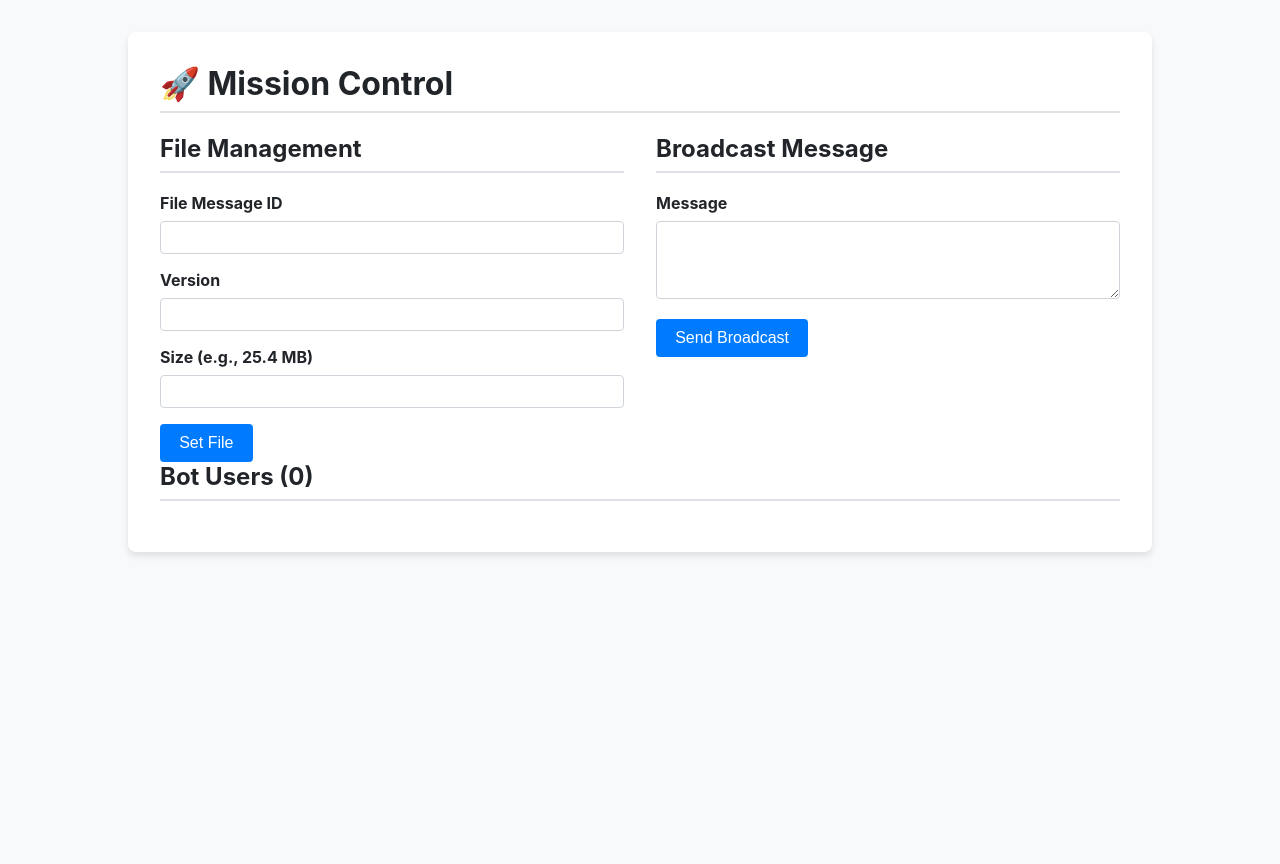
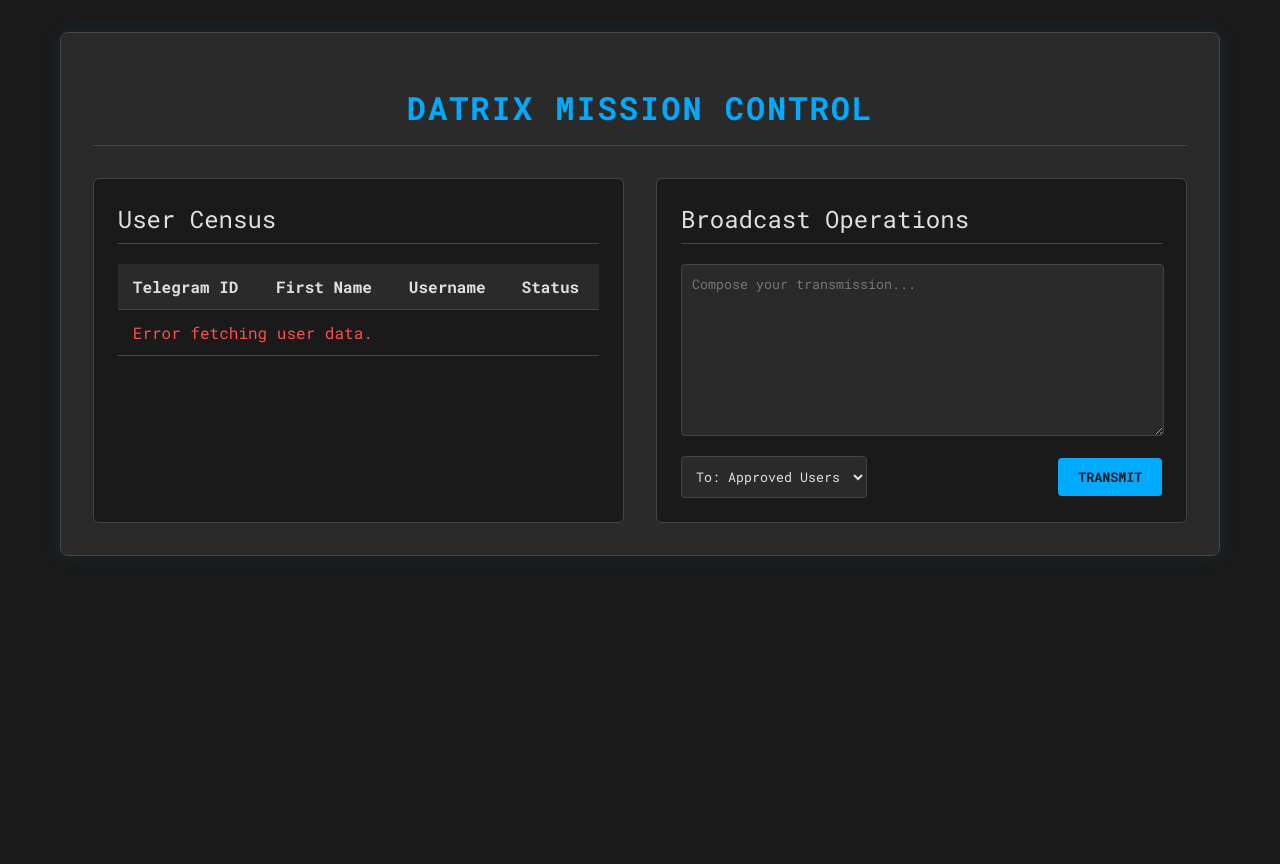
Before and after one commit to Merojoudeh/datrix-bot, a Flask app: template templates/dashboard.html in a window 1280 px wide. Before the commit the page ends 556 px from the top, so only its background shows below. Run offline with Flask 3, Linux system fonts and the light colour scheme; the template is opened without the code that fills it, so the values that code supplies are empty; some libraries are stand-ins or nearby versions.

Commit message:
Update dashboard.html

```diff
--- a/templates/dashboard.html
+++ b/templates/dashboard.html
@@ -1,150 +1,130 @@
+<!-- templates/dashboard.html -->
+<!-- Phoenix Protocol Blueprint v1.0 -->
 <!DOCTYPE html>
 <html lang="en">
 <head>
     <meta charset="UTF-8">
     <meta name="viewport" content="width=device-width, initial-scale=1.0">
     <title>Mission Control</title>
-    <style>
-        body { font-family: -apple-system, BlinkMacSystemFont, "Segoe UI", Roboto, "Helvetica Neue", Arial, sans-serif; background-color: #f8f9fa; color: #212529; margin: 0; padding: 2rem; }
-        .container { max-width: 960px; margin: auto; background: #fff; padding: 2rem; border-radius: 8px; box-shadow: 0 4px 6px rgba(0,0,0,0.1); }
-        h1, h2 { border-bottom: 2px solid #dee2e6; padding-bottom: 0.5rem; margin-top: 0; }
-        .form-group { margin-bottom: 1rem; }
-        label { display: block; margin-bottom: 0.5rem; font-weight: bold; }
-        input[type="text"], input[type="number"], textarea { width: 100%; padding: 0.5rem; border: 1px solid #ced4da; border-radius: 4px; box-sizing: border-box; }
-        button { background-color: #007bff; color: white; padding: 0.6rem 1.2rem; border: none; border-radius: 4px; cursor: pointer; font-size: 1rem; }
-        button:hover { background-color: #0056b3; }
-        .grid { display: grid; grid-template-columns: 1fr 1fr; gap: 2rem; }
-        #user-list { list-style-type: none; padding: 0; }
-        #user-list li { background: #e9ecef; padding: 0.5rem; border-radius: 4px; margin-bottom: 0.5rem; }
-        .status { margin-top: 1rem; padding: 1rem; border-radius: 4px; display: none; }
-        .status.success { background-color: #d4edda; color: #155724; }
-        .status.error { background-color: #f8d7da; color: #721c24; }
-    </style>
+    <link rel="stylesheet" href="{{ url_for('static', filename='style.css') }}">
 </head>
 <body>
     <div class="container">
-        <h1>🚀 Mission Control</h1>
-        <div class="grid">
-            <section id="file-management">
-                <h2>File Management</h2>
-                <form id="file-form">
-                    <div class="form-group">
-                        <label for="message-id">File Message ID</label>
-                        <input type="number" id="message-id" required>
-                    </div>
-                    <div class="form-group">
-                        <label for="version">Version</label>
-                        <input type="text" id="version" required>
-                    </div>
-                    <div class="form-group">
-                        <label for="size">Size (e.g., 25.4 MB)</label>
-                        <input type="text" id="size" required>
-                    </div>
-                    <button type="submit">Set File</button>
-                </form>
-            </section>
-            <section id="broadcast">
-                <h2>Broadcast Message</h2>
-                <form id="broadcast-form">
-                    <div class="form-group">
-                        <label for="broadcast-message">Message</label>
-                        <textarea id="broadcast-message" rows="4" required></textarea>
-                    </div>
-                    <button type="submit">Send Broadcast</button>
-                </form>
-            </section>
+        <h1>Datrix Mission Control</h1>
+
+        <div class="grid-container">
+            <div class="section" id="census-section">
+                <h2>User Census</h2>
+                <table id="users-table">
+                    <thead>
+                        <tr>
+                            <th>Telegram ID</th>
+                            <th>First Name</th>
+                            <th>Username</th>
+                            <th>Status</th>
+                        </tr>
+                    </thead>
+                    <tbody>
+                        <!-- User data will be injected here by the script -->
+                    </tbody>
+                </table>
+            </div>
+
+            <div class="section" id="broadcast-section">
+                <h2>Broadcast Operations</h2>
+                <textarea id="broadcast-message" placeholder="Compose your transmission..."></textarea>
+                <div class="broadcast-controls">
+                    <select id="broadcast-target">
+                        <option value="approved">To: Approved Users</option>
+                        <option value="all">To: All Users</option>
+                    </select>
+                    <button id="send-broadcast">Transmit</button>
+                </div>
+                <div id="status-message"></div>
+            </div>
         </div>
-        <div id="status-area" class="status"></div>
-        <section id="users">
-            <h2>Bot Users (<span id="user-count">0</span>)</h2>
-            <ul id="user-list"></ul>
-        </section>
     </div>
 
     <script>
-        document.addEventListener('DOMContentLoaded', () => {
-            const fileForm = document.getElementById('file-form');
-            const broadcastForm = document.getElementById('broadcast-form');
-            const statusArea = document.getElementById('status-area');
-            const userList = document.getElementById('user-list');
-            const userCount = document.getElementById('user-count');
+        // Phoenix Protocol Interface Script
+        document.addEventListener('DOMContentLoaded', function() {
+            const usersTableBody = document.querySelector('#users-table tbody');
+            const broadcastButton = document.getElementById('send-broadcast');
+            const broadcastMessage = document.getElementById('broadcast-message');
+            const broadcastTarget = document.getElementById('broadcast-target');
+            const statusMessage = document.getElementById('status-message');
 
-            // Function to display status messages
-            const showStatus = (message, isError = false) => {
-                statusArea.textContent = message;
-                statusArea.className = isError ? 'status error' : 'status success';
-                statusArea.style.display = 'block';
-                setTimeout(() => { statusArea.style.display = 'none'; }, 5000);
-            };
-
-            // Fetch and display users on page load
-            const fetchUsers = async () => {
+            // Fetch and display users
+            async function loadUsers() {
                 try {
                     const response = await fetch('/api/bot_users');
-                    if (!response.ok) throw new Error('Failed to fetch users.');
+                    if (!response.ok) throw new Error(`Network response was not ok: ${response.statusText}`);
                     const users = await response.json();
 
-                    userList.innerHTML = ''; // Clear current list
+                    usersTableBody.innerHTML = ''; // Clear existing data
                     users.forEach(user => {
-                        const li = document.createElement('li');
-                        const status = user.is_app_user ? '✅ Approved' : '⏳ Pending';
-                        li.textContent = `${user.first_name} (@${user.user_name || 'N/A'}) - ${status}`;
-                        userList.appendChild(li);
+                        const row = usersTableBody.insertRow();
+                        row.innerHTML = `
+                            <td>${user.telegram_id}</td>
+                            <td>${user.first_name || 'N/A'}</td>
+                            <td>${user.user_name ? '@' + user.user_name : 'N/A'}</td>
+                            <td>
+                                <span class="status-${user.is_app_user ? 'approved' : 'pending'}">
+                                    ${user.is_app_user ? 'Approved' : 'Pending'}
+                                </span>
+                            </td>
+                        `;
                     });
-                    userCount.textContent = users.length;
                 } catch (error) {
-                    showStatus(error.message, true);
+                    console.error('Failed to load user census:', error);
+                    usersTableBody.innerHTML = '<tr><td colspan="4" style="color: var(--error-color);">Error fetching user data.</td></tr>';
                 }
-            };
+            }
 
-            // Handle File Form Submission
-            fileForm.addEventListener('submit', async (e) => {
-                e.preventDefault();
-                const data = {
-                    message_id: document.getElementById('message-id').value,
-                    version: document.getElementById('version').value,
-                    size: document.getElementById('size').value,
-                };
+            // Send broadcast message
+            broadcastButton.addEventListener('click', async () => {
+                const message = broadcastMessage.value.trim();
+                const target = broadcastTarget.value;
+                if (!message) {
+                    alert('Cannot transmit an empty message.');
+                    return;
+                }
 
-                try {
-                    const response = await fetch('/api/set_file', {
-                        method: 'POST',
-                        headers: { 'Content-Type': 'application/json' },
-                        body: JSON.stringify(data)
-                    });
-                    const result = await response.json();
-                    if (!response.ok) throw new Error(result.message);
-                    showStatus(result.message);
-                    fileForm.reset();
-                } catch (error) {
-                    showStatus(error.message, true);
-                }
-            });
-
-            // Handle Broadcast Form Submission
-            broadcastForm.addEventListener('submit', async (e) => {
-                e.preventDefault();
-                const data = {
-                    message: document.getElementById('broadcast-message').value
-                };
+                broadcastButton.disabled = true;
+                broadcastButton.textContent = 'Transmitting...';
+                statusMessage.style.display = 'none';
 
                 try {
                     const response = await fetch('/api/broadcast', {
                         method: 'POST',
                         headers: { 'Content-Type': 'application/json' },
-                        body: JSON.stringify(data)
+                        body: JSON.stringify({ message, target })
                     });
                     const result = await response.json();
-                    if (!response.ok) throw new Error(result.message);
-                    showStatus(result.message);
-                    broadcastForm.reset();
+
+                    statusMessage.textContent = result.message;
+                    if (response.ok) {
+                        statusMessage.style.backgroundColor = 'rgba(0, 255, 127, 0.1)';
+                        statusMessage.style.color = 'var(--success-color)';
+                        broadcastMessage.value = ''; // Clear message on success
+                    } else {
+                        throw new Error(result.message);
+                    }
                 } catch (error) {
-                    showStatus(error.message, true);
+                    statusMessage.textContent = `Broadcast Failed: ${error.message}`;
+                    statusMessage.style.backgroundColor = 'rgba(255, 77, 77, 0.1)';
+                    statusMessage.style.color = 'var(--error-color)';
+                } finally {
+                    statusMessage.style.display = 'block';
+                    broadcastButton.disabled = false;
+                    broadcastButton.textContent = 'Transmit';
                 }
             });
 
-            // Initial fetch of users
-            fetchUsers();
+            // Initial load
+            loadUsers();
+            // Refresh census every 30 seconds
+            setInterval(loadUsers, 30000);
         });
     </script>
 </body>
```
